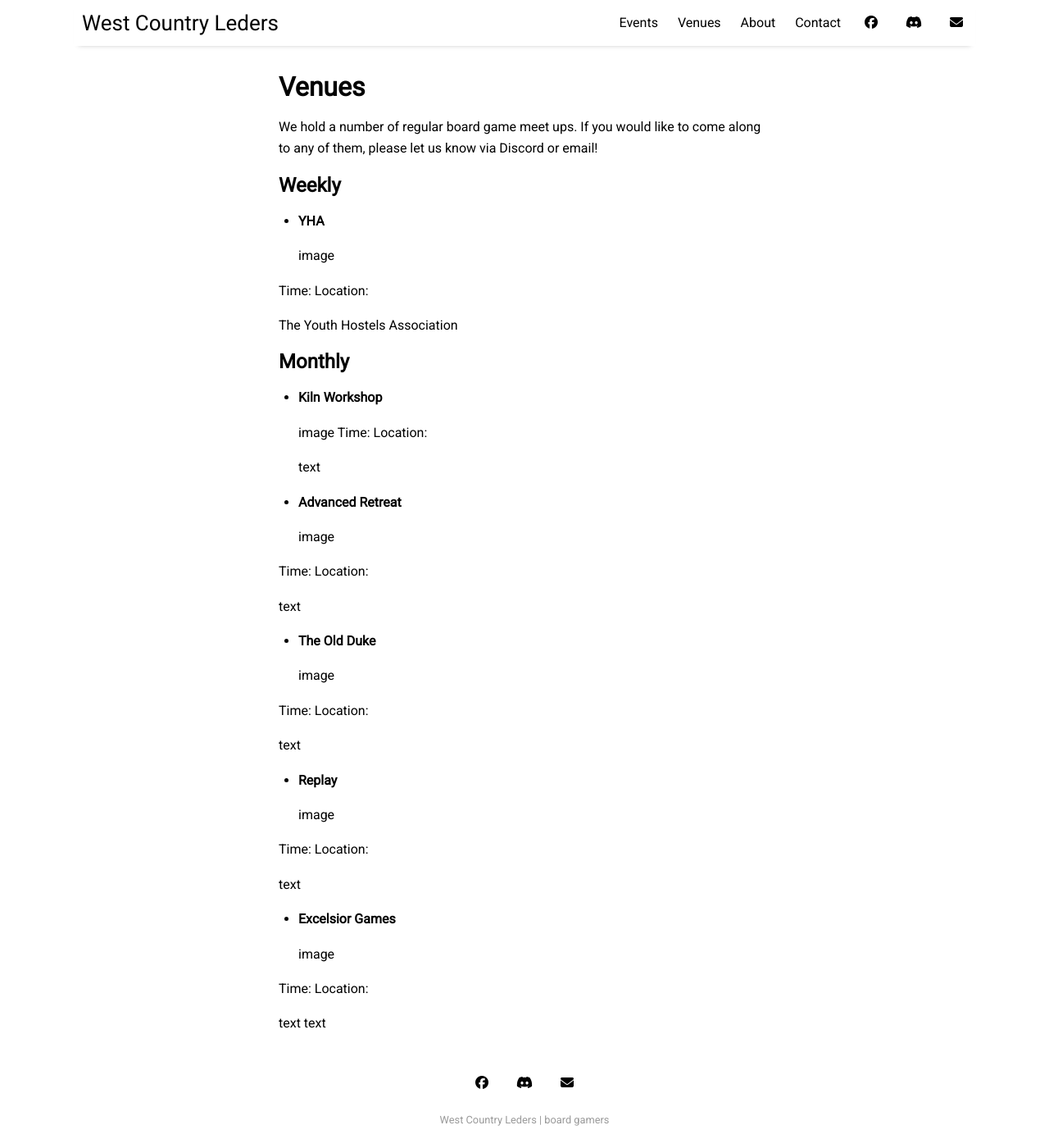
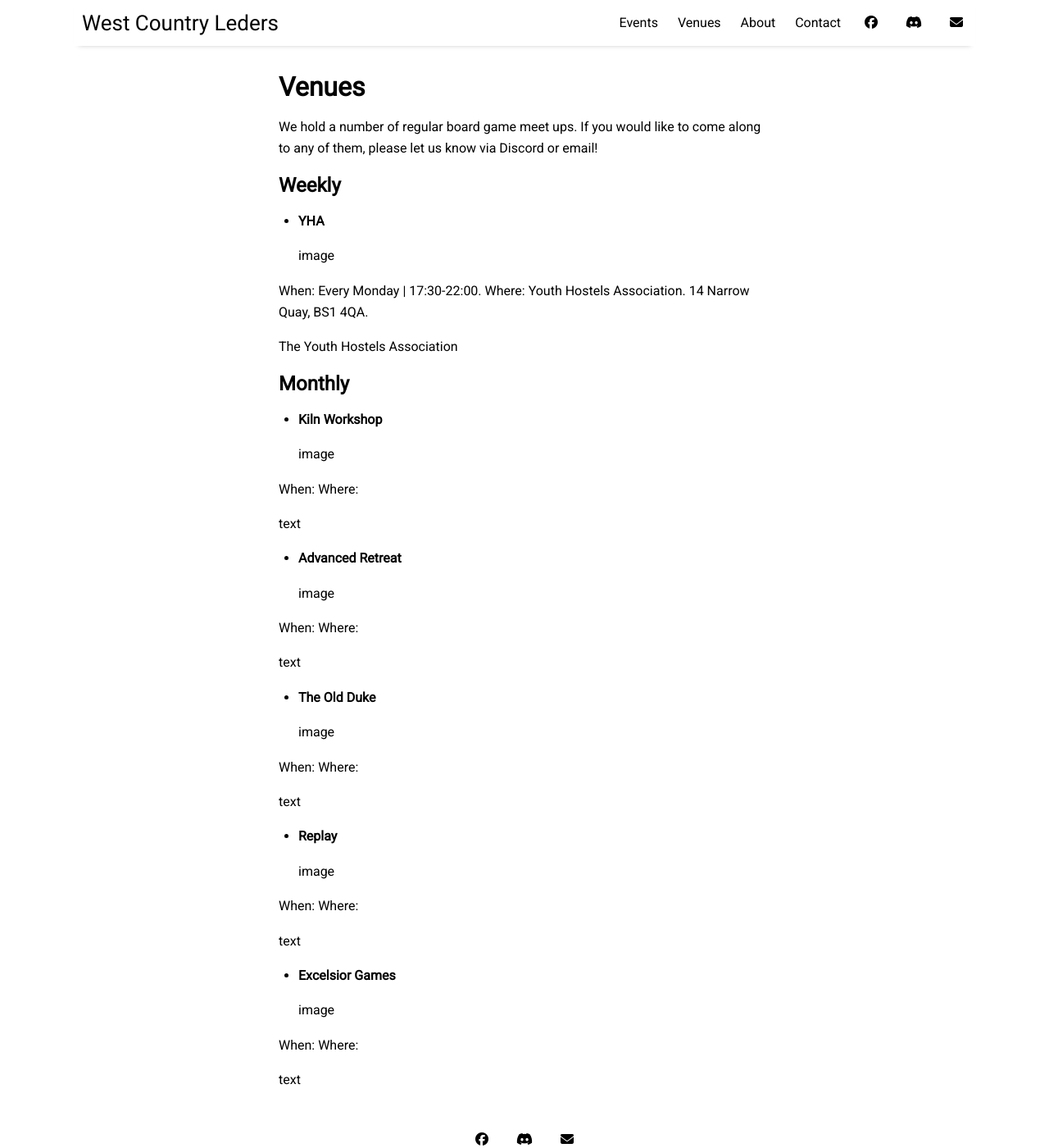
Before and after one commit to ChilledEther/west-country-leders-new, a Jekyll site: the page built from pages/venues.md, in a window 1280 px wide and 1400 px high. Shown: the whole window at 82% size. Built offline with Jekyll 4.4.1, drawn with Linux system fonts in a browser that asks for light colours; some of the changed lines change nothing that is shown.

Commit message:
Update venues.md

```diff
--- a/pages/venues.md
+++ b/pages/venues.md
@@ -12,8 +12,8 @@ We hold a number of regular board game meet ups. If you would like to come along
 
   image
 
-Time:
-Location:
+When: Every Monday | 17:30-22:00.
+Where: Youth Hostels Association. 14 Narrow Quay, BS1 4QA.
 
 The Youth Hostels Association
 
@@ -22,8 +22,9 @@ The Youth Hostels Association
 - **Kiln Workshop**
 
   image
-Time:
-Location:
+
+When:
+Where:
 
   text
 
@@ -31,8 +32,8 @@ Location:
 
   image
 
-Time:
-Location:
+When:
+Where:
 
   text
 
@@ -40,8 +41,8 @@ Location:
 
   image
 
-Time:
-Location:
+When:
+Where:
 
   text
 
@@ -49,8 +50,8 @@ Location:
 
   image
 
-Time:
-Location:
+When:
+Where:
 
   text
 
@@ -58,8 +59,7 @@ Location:
 
   image
 
-Time:
-Location:
+When:
+Where:
 
-  text
-  text
+text
```
